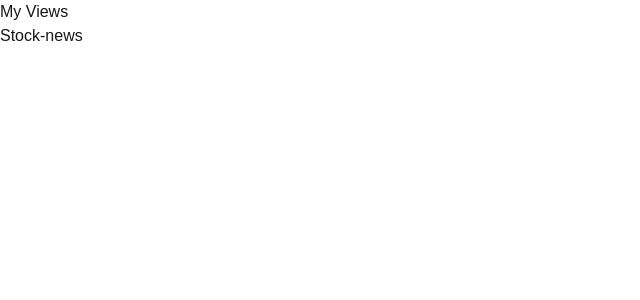
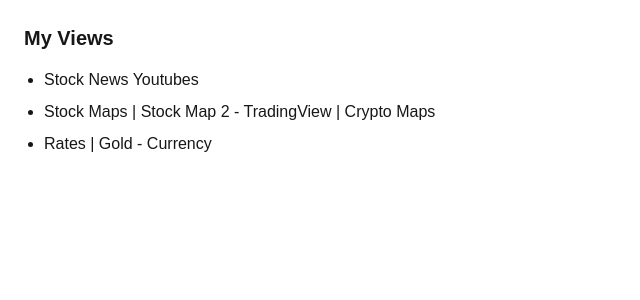
Before and after one commit to lmadhuranga/stock-market-youtubes, a Next.js app: page / in a window 1280 px wide. Shown: the top 300 px of the page, without its empty margins (0-640 px from the left). Built offline with nearby package versions, Linux system fonts and the light colour scheme.

Commit message:
Enhance navigation links and improve styling on the main page

```diff
--- a/app/page.tsx
+++ b/app/page.tsx
@@ -2,14 +2,26 @@ import Link from 'next/link';
 
 const Page = () => {
   return (
-    <div>
-      <h1>My Views</h1>
+    <div className="p-6">
+      <h1 className="text-xl font-bold mb-4">My Views</h1>
       <nav>
-        <ul>
+        <ul className="list-disc pl-5 space-y-2">
           <li>
-            <Link href="/stock-news">Stock-news</Link>
+            <Link href="/stock-news">Stock News Youtubes</Link>
           </li>
-          {/* Add more links as needed */}
+          <li>
+            <Link href="https://finviz.com/map.ashx" target="_blank">Stock Maps</Link> |&nbsp;
+            <Link
+              href="http://tradingview.com/heatmap/stock/#%7B%22dataSource%22%3A%22SPX500%22%2C%22blockColor%22%3A%22change%22%2C%22blockSize%22%3A%22market_cap_basic%22%2C%22grouping%22%3A%22sector%22%7D"
+              target="_blank"
+            >
+              Stock Map 2 - TradingView
+            </Link> |&nbsp;
+            <Link href="https://coinmarketcap.com/crypto-heatmap/" target="_blank">Crypto Maps</Link>
+          </li>
+          <li>
+            <Link href="https://www.khaleejtimes.com/gold-forex?botrequest=true">Rates | Gold - Currency </Link>
+          </li>
         </ul>
       </nav>
     </div>
```
